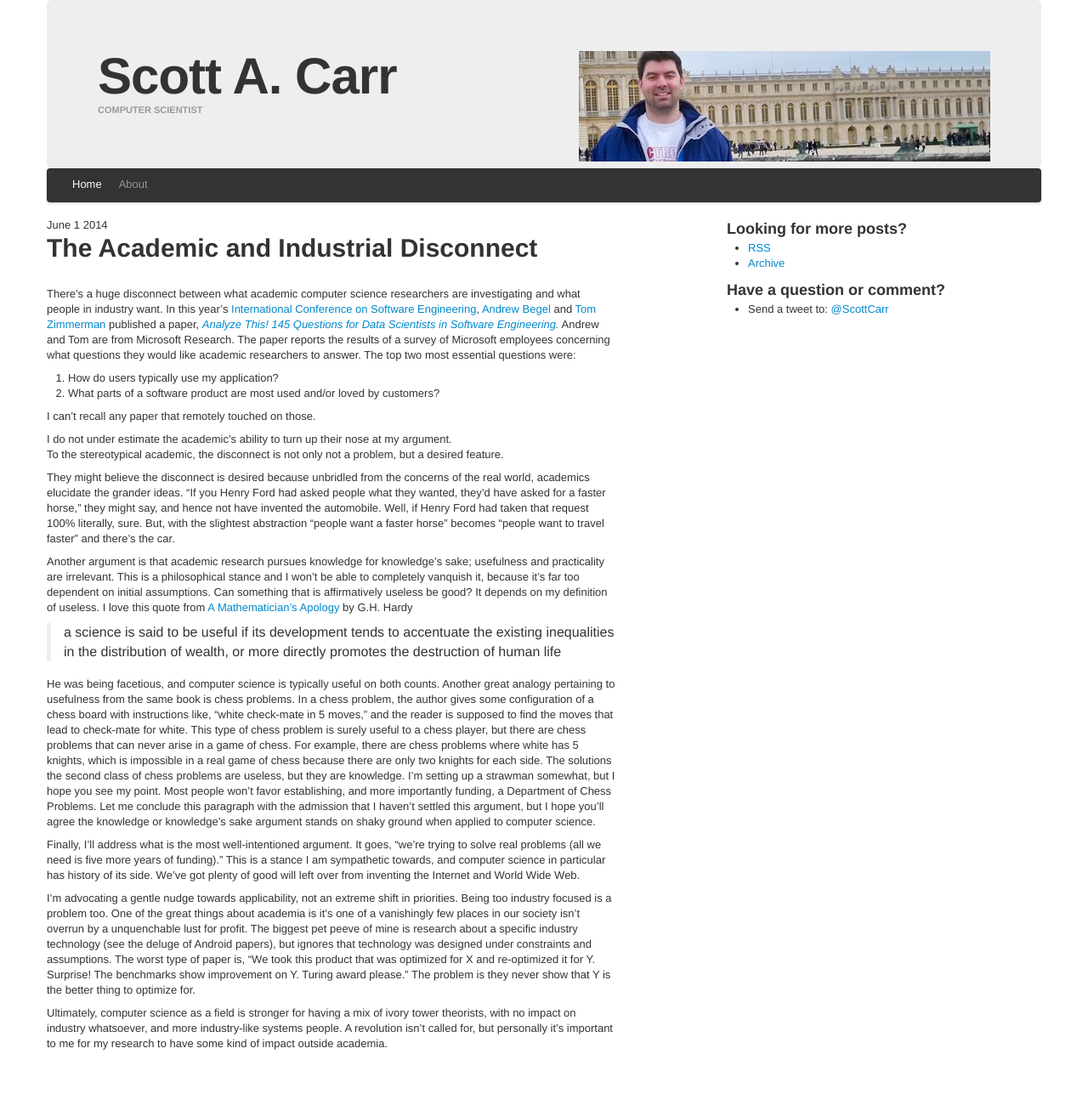
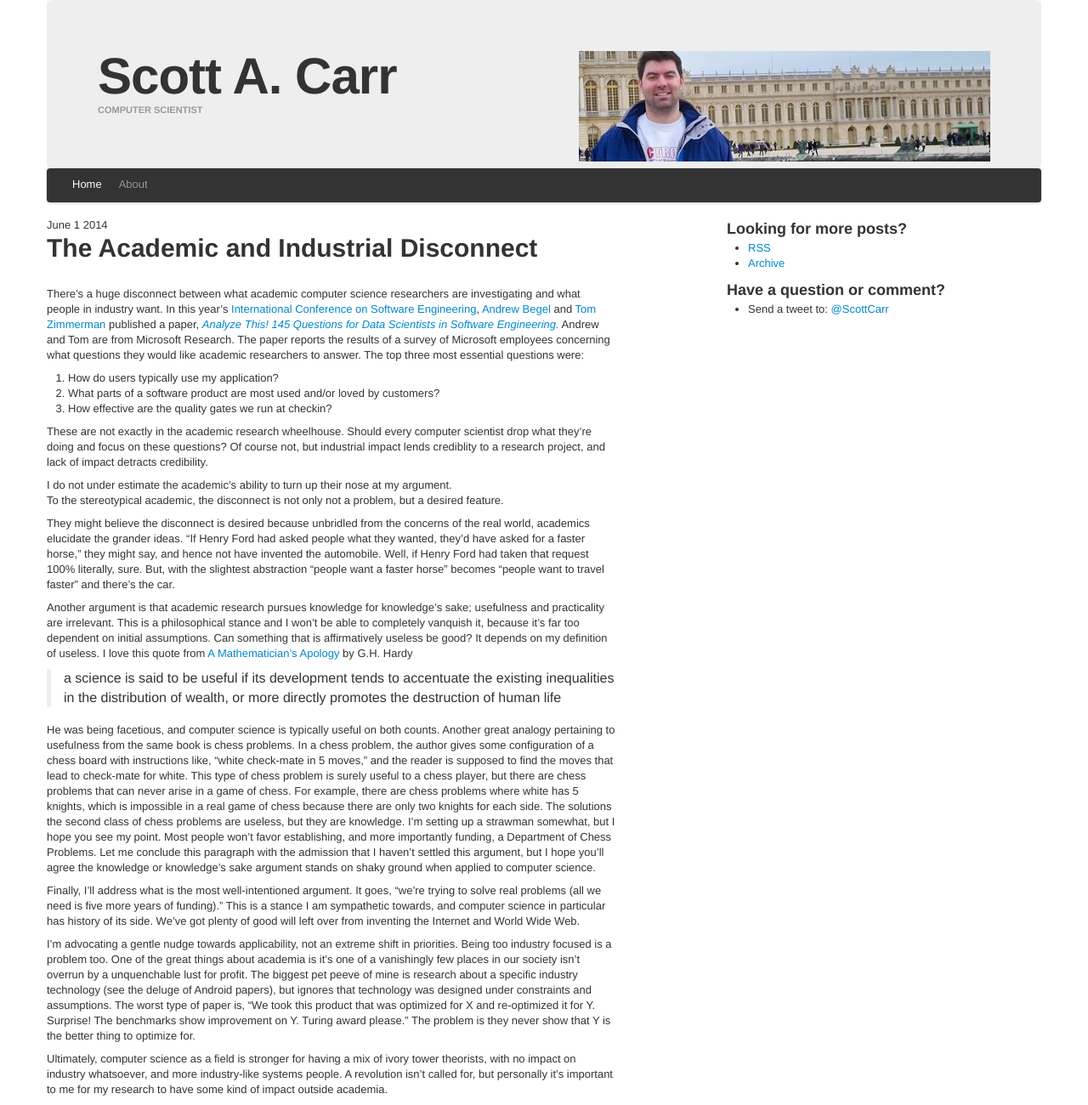
Before and after one commit to scottcarr/scottcarr.github.com, a Jekyll site: the page built from _posts/2014-06-01-the-academic-and-industrial-disconnect.md, in a window 1280 px wide. Shown: the whole page at 85% size. Built offline with Jekyll 4.4.1, drawn with Linux system fonts in a browser that asks for light colours; before the commit the page ends 1246 px from its top, so only the background shows below that.

Commit message:
fix typo

```diff
--- a/_posts/2014-06-01-the-academic-and-industrial-disconnect.md
+++ b/_posts/2014-06-01-the-academic-and-industrial-disconnect.md
@@ -9,18 +9,21 @@
 In this year's [International Conference on Software Engineering](http://2014.icse-conferences.org/), [Andrew Begel](http://research.microsoft.com/en-us/um/people/abegel/) and [Tom Zimmerman](http://research.microsoft.com/en-us/people/tzimmer/) published a paper, [*Analyze This! 145 Questions for Data Scientists in Software Engineering.*](http://research.microsoft.com/apps/pubs/default.aspx?id=208800)
 Andrew and Tom are from Microsoft Research.
 The paper reports the results of a survey of Microsoft employees concerning what questions they would like academic researchers to answer.
-The top two most essential questions were:
+The top three most essential questions were:
 
 1.  How do users typically use my application?
 2.  What parts of a software product are most used and/or loved by customers?
+3.  How effective are the quality gates we run at checkin?
 
-I can't recall any paper that remotely touched on those.
+These are not exactly in the academic research wheelhouse.
+Should every computer scientist drop what they're doing and focus on these questions?
+Of course not, but industrial impact lends crediblity to a research project, and lack of impact detracts credibility.
 
 I do not under estimate the academic's ability to turn up their nose at my argument.
 To the stereotypical academic, the disconnect is not only not a problem, but a desired feature.
 
 They might believe the disconnect is desired because unbridled from the concerns of the real world, academics elucidate the grander ideas.
-"If you Henry Ford had asked people what they wanted, they'd have asked for a faster horse," they might say, and hence not have invented the automobile.
+"If Henry Ford had asked people what they wanted, they'd have asked for a faster horse," they might say, and hence not have invented the automobile.
 Well, if Henry Ford had taken that request 100% literally, sure.
 But, with the slightest abstraction "people want a faster horse" becomes "people want to travel faster" and there's the car.
 
```
